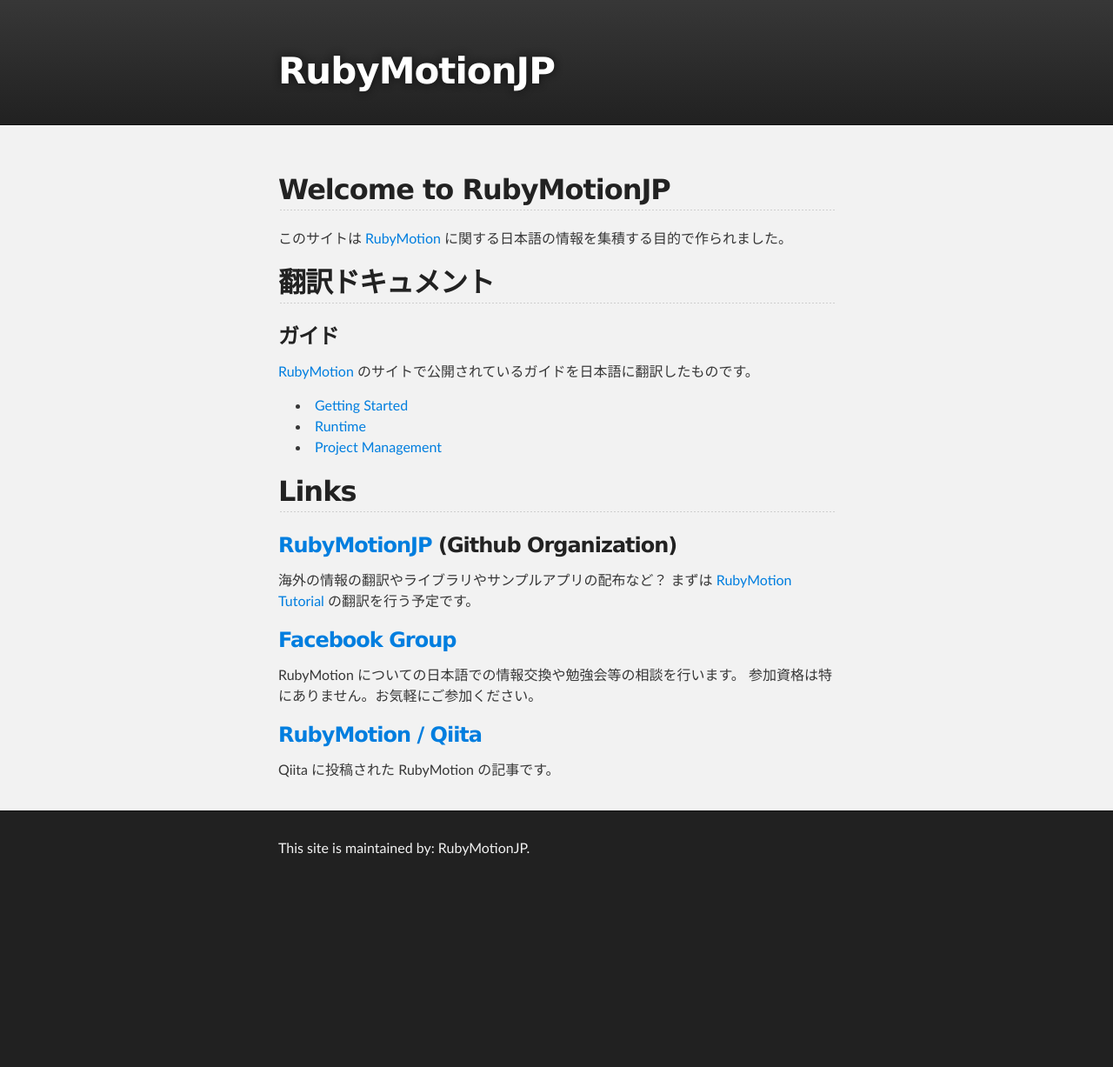
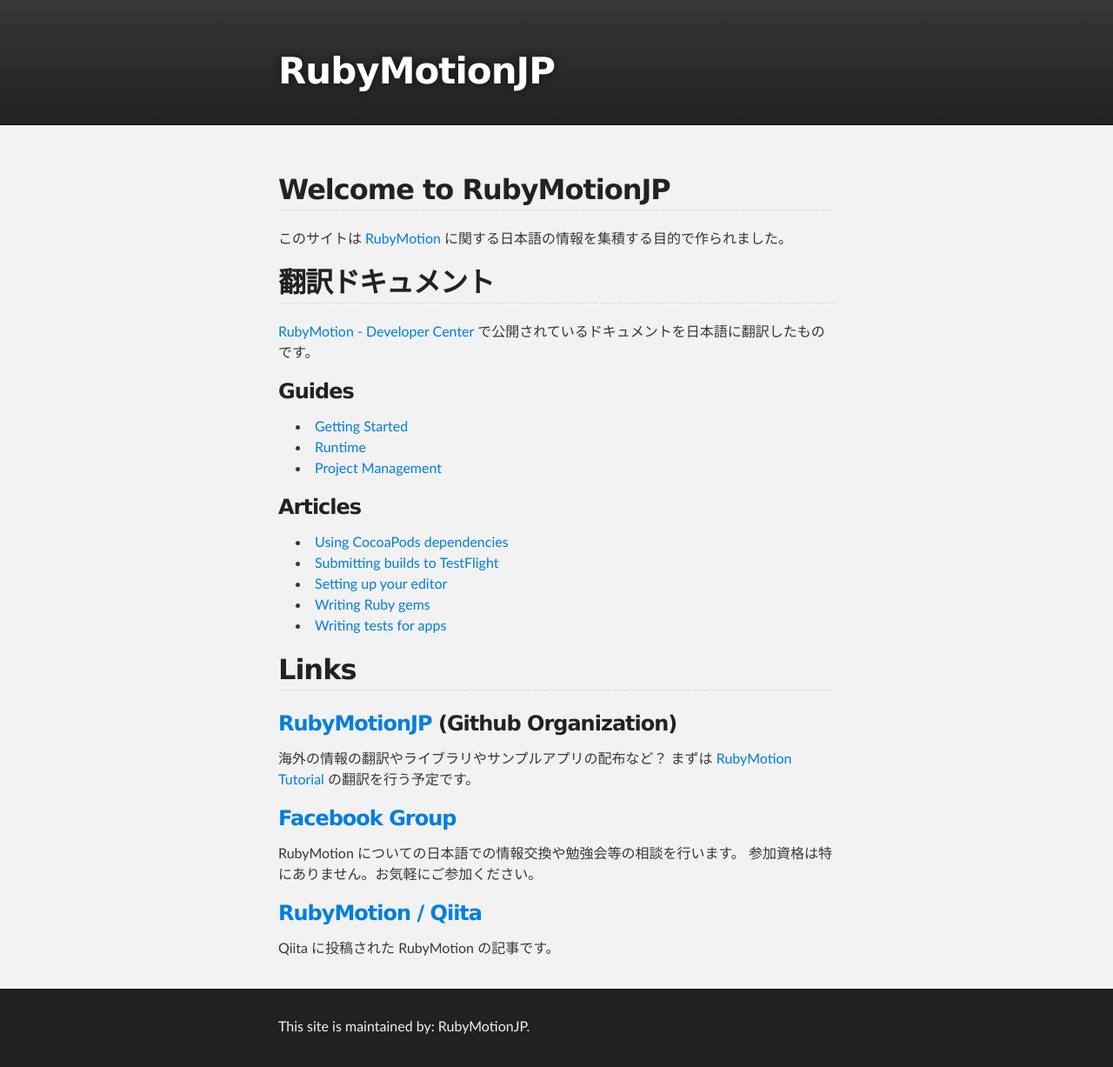
Before and after one commit to RubyMotionJP/rubymotionjp.github.com, a Jekyll site: the page built from index.md, in a window 1280 px wide. Shown: the whole page at 87% size. Built offline with Jekyll 4.4.1, drawn with Linux system fonts in a browser that asks for light colours; before the commit the page ends 1022 px from its top, so only the background shows below that.

Commit message:
add links to translated documents in articles

```diff
--- a/index.md
+++ b/index.md
@@ -9,14 +9,21 @@
 
 
 ## 翻訳ドキュメント
+[RubyMotion - Developer Center](http://www.rubymotion.com/developer-center/) で公開されているドキュメントを日本語に翻訳したものです。
 
-### ガイド
-[RubyMotion](http://www.rubymotion.com) のサイトで公開されているガイドを日本語に翻訳したものです。
+### Guides
 
-- [Getting Started](http://rubymotion.jp/RubyMotionDocumentation/guides/getting-started/index.html)
-- [Runtime](http://rubymotion.jp/RubyMotionDocumentation/guides/runtime/index.html)
-- [Project Management](http://rubymotion.jp/RubyMotionDocumentation/guides/project-management/index.html)
+- [Getting Started](/RubyMotionDocumentation/guides/getting-started/index.html)
+- [Runtime](/RubyMotionDocumentation/guides/runtime/index.html)
+- [Project Management](/RubyMotionDocumentation/guides/project-management/index.html)
 
+### Articles
+
+- [Using CocoaPods dependencies](/RubyMotionDocumentation/articles/cocoapods/index.html)
+- [Submitting builds to TestFlight](/RubyMotionDocumentation/articles/testflight/index.html)
+- [Setting up your editor](/RubyMotionDocumentation/articles/editors/index.html)
+- [Writing Ruby gems](/RubyMotionDocumentation/articles/gems/index.html)
+- [Writing tests for apps](/RubyMotionDocumentation/articles/testing/index.html)
 
 ## Links
 
```
